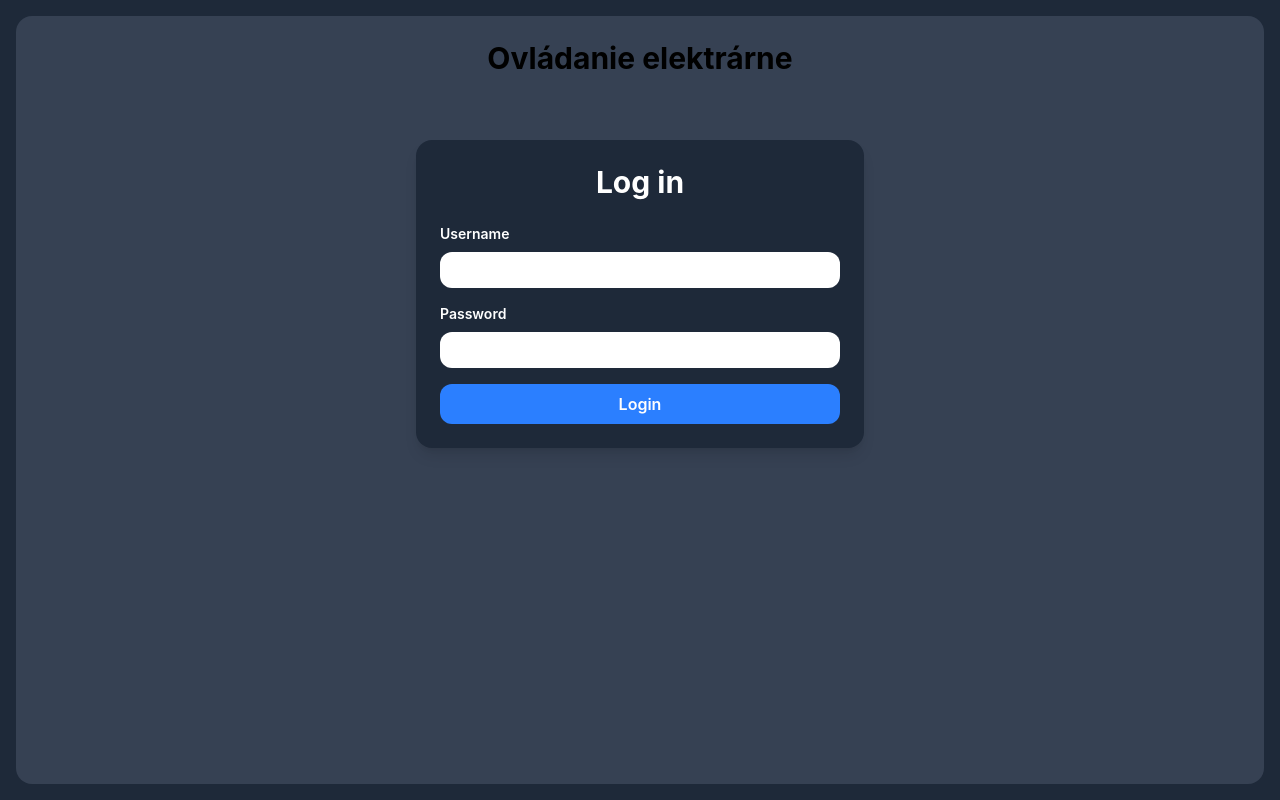
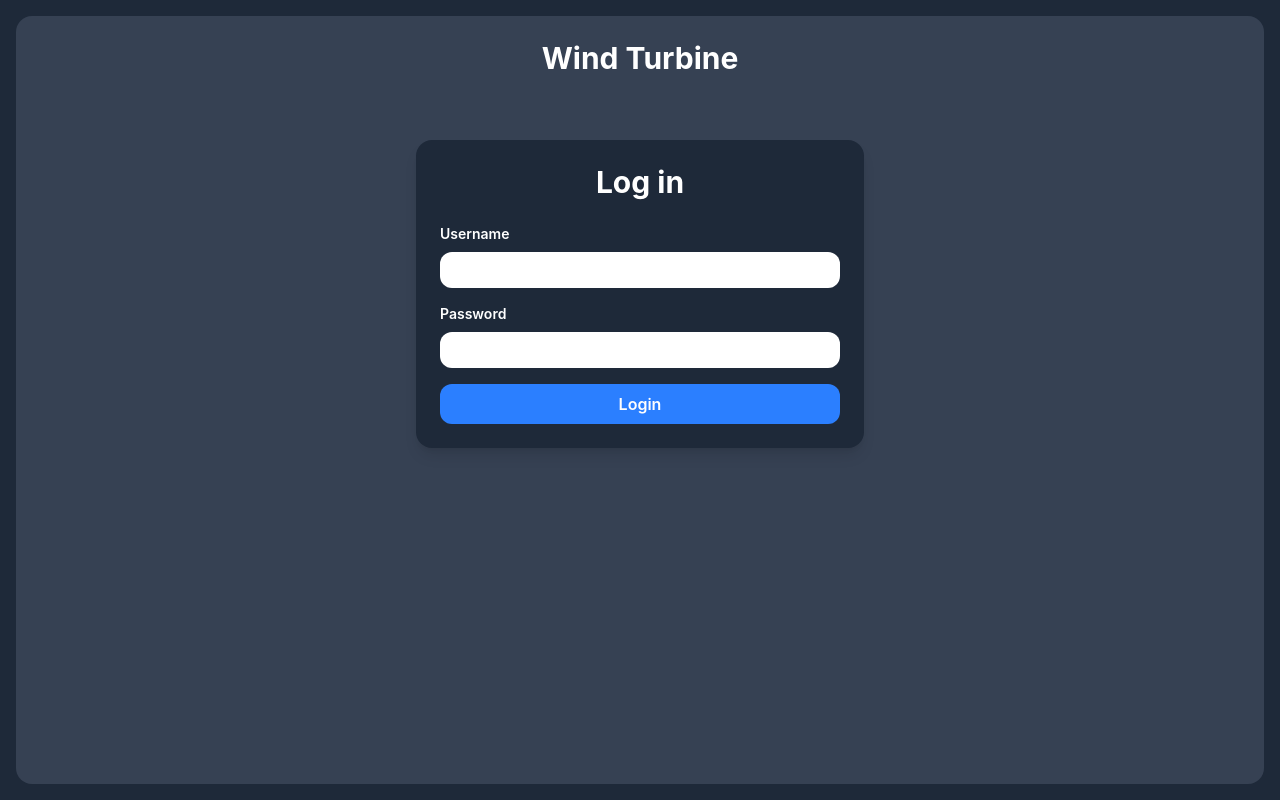
Before and after one commit to RumkoNehehe/WindTurbine, a Vue app in the folder frontend/: page / in a window 1280 px wide. Built offline with nearby package versions, Linux system fonts and the light colour scheme; no server answers; the HTML template or start-up script is replaced by a standard one.

Commit message:
readme added

```diff
--- a/frontend/src/App.vue
+++ b/frontend/src/App.vue
@@ -122,8 +122,8 @@ watch(selectedRecordingId, async (newId) => {
         <div
             class="max-w-400 mx-auto bg-gray-700 rounded-2xl flex flex-col h-full p-6"
         >
-            <h1 class="text-3xl font-bold text-center mb-6">
-                Ovládanie elektrárne
+            <h1 class="text-3xl font-bold text-center mb-6 text-white">
+                Wind Turbine
             </h1>
             <div
                 v-if="isCheckingAuth"
--- a/frontend/src/config.ts
+++ b/frontend/src/config.ts
@@ -1,3 +1,5 @@
 export const config = {
-  backendBaseUrl: "http://100.118.128.111:8000",
+  // backendBaseUrl: "http://100.118.128.111:8000",
+  backendBaseUrl: "http://localhost:8000",
+
 };
```
Also changed, not shown: 2 other files (tests, documents, lock files or other folders).
